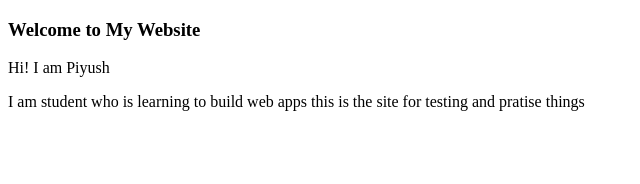
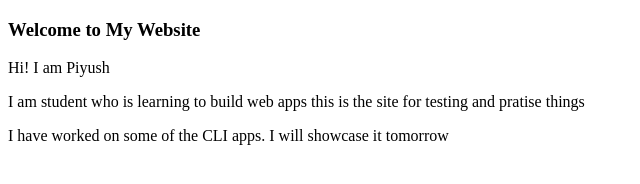
Before and after one commit to Piyush5784/Student-name-site, a plain HTML site: page index.html in a window 1280 px wide. Shown: the whole page, without its empty margins (0-640 px from the left). Drawn offline with Linux system fonts and the light colour scheme.

Commit message:
Added-some-text

```diff
--- a/index.html
+++ b/index.html
@@ -9,6 +9,6 @@
     <h3>Welcome to My Website</h3>
     <p>Hi! I am Piyush</p>
     <P> I am student who is learning to build web apps this is the site for testing and pratise things</P>
-
+    <p>I have worked on some of the CLI apps. I will showcase it tomorrow</p>
 </body>
 </html>
```
